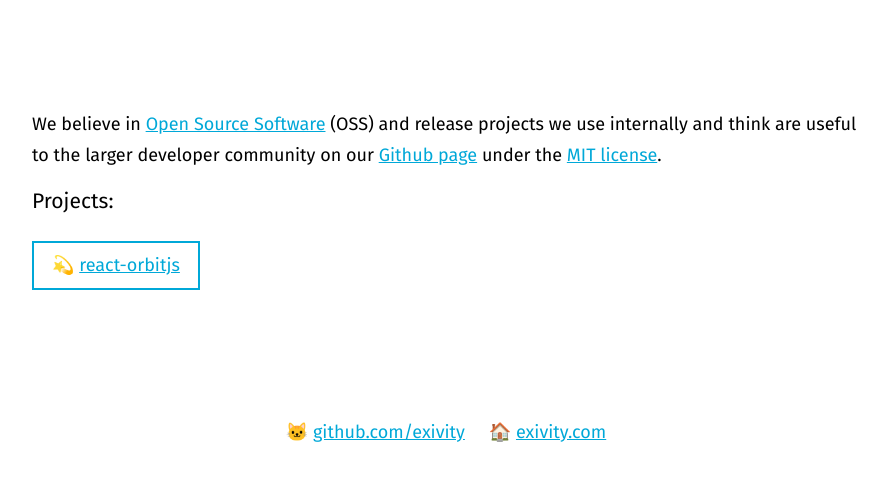
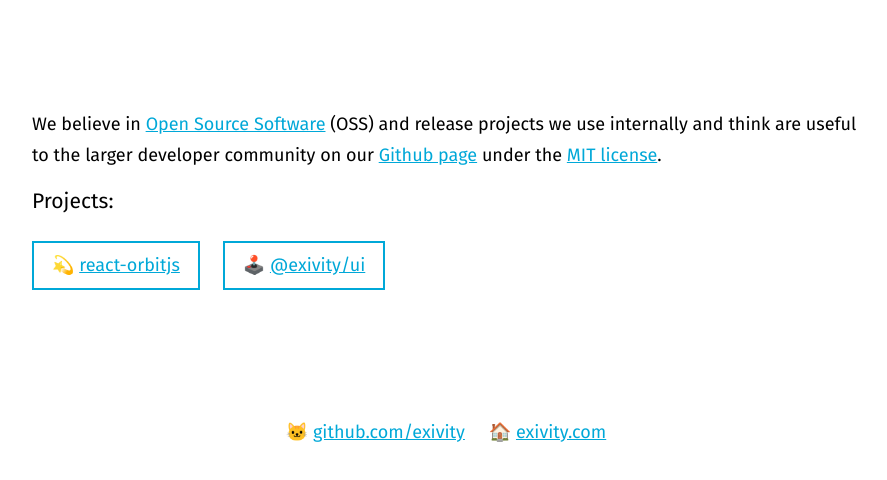
Before and after one commit to exivity/exivity.github.io, a plain HTML site: page index.html in a window 1280 px wide. Shown: the part 260-740 px from the top of the page, without its empty margins (194-1081 px from the left). Drawn offline with Linux system fonts and the light colour scheme.

Commit message:
Update index.html

```diff
--- a/index.html
+++ b/index.html
@@ -22,6 +22,7 @@
     <h3>Projects:</h3>
     <p>
         <a class="button" href="https://exivity.github.io/react-orbitjs/">💫 <span>react-orbitjs</span></a>
+        <a class="button" href="https://exivity.github.io/ui/?selectedKind=Docs&selectedStory=Introduction">🕹️ <span>@exivity/ui</span></a>
     </p>
 </main>
 <footer>
```
